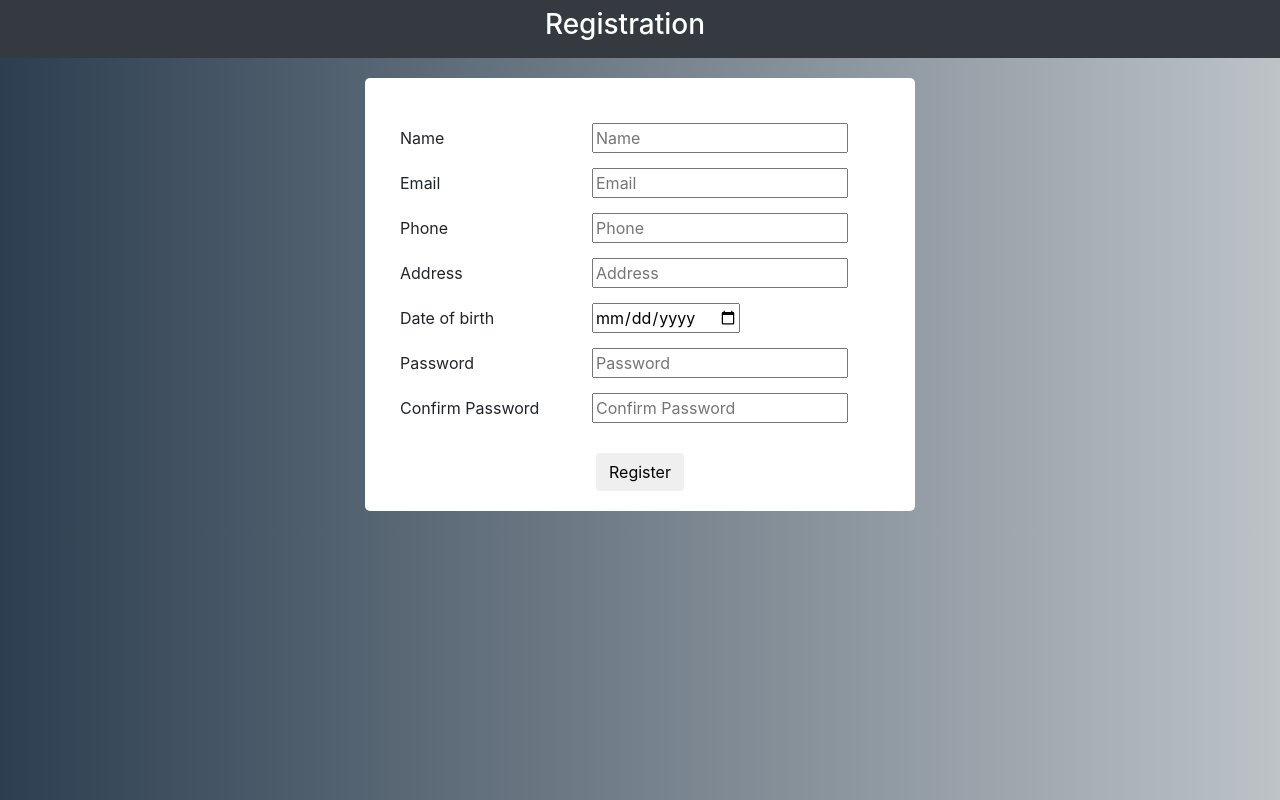
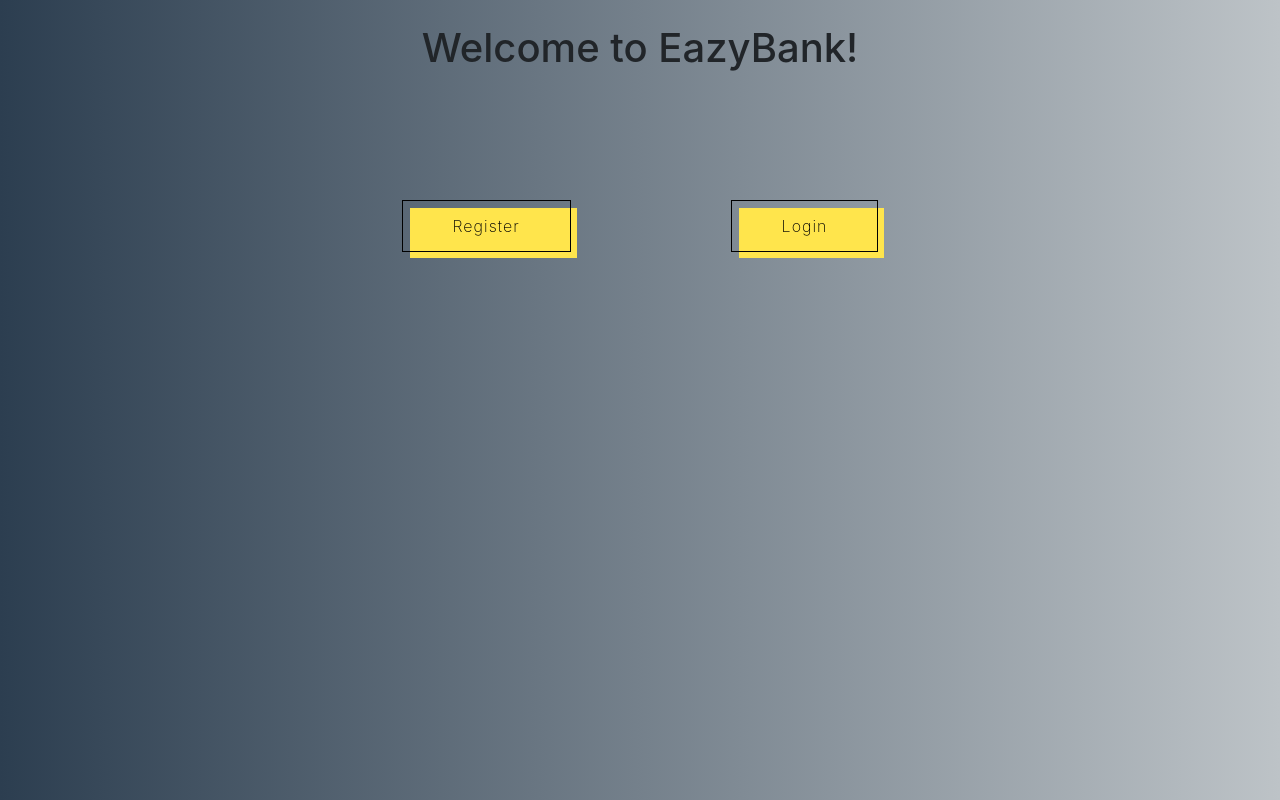
Before and after one commit to mordor619/bank-portal-react, a React (Create React App) app: page / in a window 1280 px wide. Built offline with nearby package versions, Linux system fonts and the light colour scheme.

Commit message:
homepage added

```diff
--- a/package.json
+++ b/package.json
@@ -8,6 +8,7 @@
     "@testing-library/user-event": "^13.5.0",
     "react": "^18.2.0",
     "react-dom": "^18.2.0",
+    "react-router-dom": "^6.3.0",
     "react-scripts": "5.0.1",
     "web-vitals": "^2.1.4"
   },
--- a/src/App.js
+++ b/src/App.js
@@ -1,15 +1,26 @@
-import './App.css';
-import Header from './components/register/header';
-import RegistrationForm from './components/register/registrationForm'
+import "./App.css";
+import Header from "./components/register/header";
+import RegistrationForm from "./components/register/registrationForm";
+import Home from "./components/home/home";
+import { Routes, Route } from "react-router-dom";
 
 function App() {
   return (
+    <div className="App">
+      <Routes>
+        <Route exact path="/" element={<Home />} />
 
-    <div className="App">
-      <Header/>
-      <RegistrationForm/>
+        <Route
+          path="/register"
+          element={
+            <>
+              <Header />
+              <RegistrationForm />
+            </>
+          }
+        />
+      </Routes>
     </div>
-
   );
 }
 
--- /dev/null
+++ b/src/components/home/home.js
@@ -0,0 +1,42 @@
+import React from "react";
+import "./style.css";
+import { Link } from "react-router-dom";
+
+const linkStyle = {
+  margin: "5rem",
+  textDecoration: "none",
+};
+
+function Home() {
+  return (
+    <div>
+      <br></br>
+
+      <h1>Welcome to EazyBank!</h1>
+
+      <br></br>
+      <br></br>
+      <br></br>
+      <br></br>
+      <br></br>
+
+      <div>
+        <Link to="/register" style={linkStyle}>
+          <button class="button-52" role="button">
+            Register
+          </button>
+        </Link>
+
+        <Link to="/login" style={linkStyle}>
+          <button class="button-52" role="button">
+            Login
+          </button>
+        </Link>
+      </div>
+    </div>
+  );
+}
+
+export default Home;
+
+//end
--- /dev/null
+++ b/src/components/home/style.css
@@ -0,0 +1,38 @@
+/* CSS */
+.button-52 {
+  font-size: 16px;
+  font-weight: 200;
+  letter-spacing: 1px;
+  padding: 13px 20px 13px;
+  outline: 0;
+  border: 1px solid black;
+  cursor: pointer;
+  position: relative;
+  background-color: rgba(0, 0, 0, 0);
+  user-select: none;
+  -webkit-user-select: none;
+  touch-action: manipulation;
+}
+
+.button-52:after {
+  content: "";
+  background-color: #ffe54c;
+  width: 100%;
+  z-index: -1;
+  position: absolute;
+  height: 100%;
+  top: 7px;
+  left: 7px;
+  transition: 0.2s;
+}
+
+.button-52:hover:after {
+  top: 0px;
+  left: 0px;
+}
+
+@media (min-width: 768px) {
+  .button-52 {
+    padding: 13px 50px 13px;
+  }
+}
--- a/src/index.js
+++ b/src/index.js
@@ -3,11 +3,18 @@ import ReactDOM from 'react-dom/client';
 import './index.css';
 import App from './App';
 import reportWebVitals from './reportWebVitals';
+import { BrowserRouter as Router } from 'react-router-dom';
+
 
 const root = ReactDOM.createRoot(document.getElementById('root'));
+
+
+
 root.render(
   <React.StrictMode>
-    <App />
+    <Router>
+      <App />
+    </Router>
   </React.StrictMode>
 );
 
```
Also changed, not shown: 1 other file (tests, documents, lock files or other folders).
